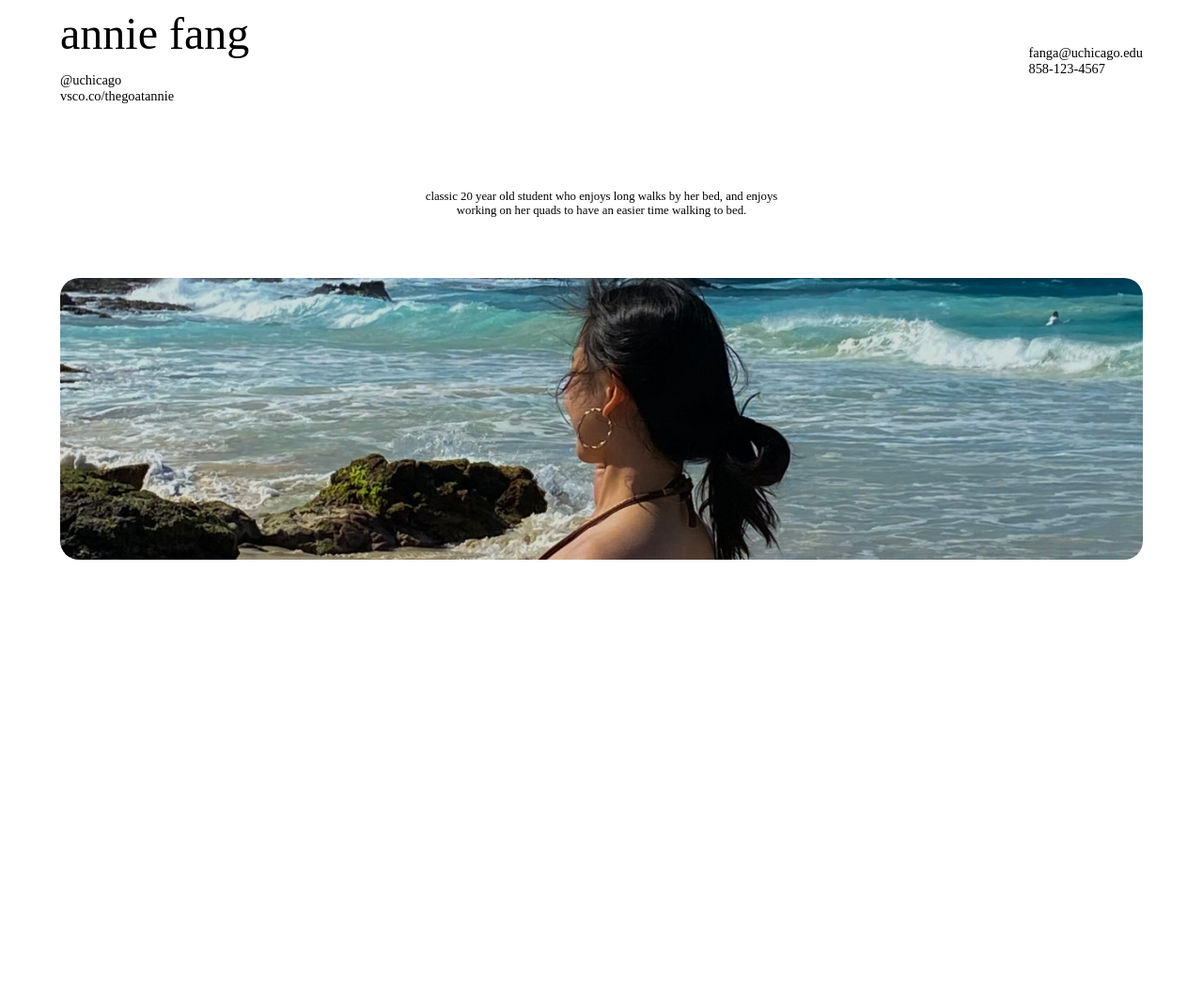
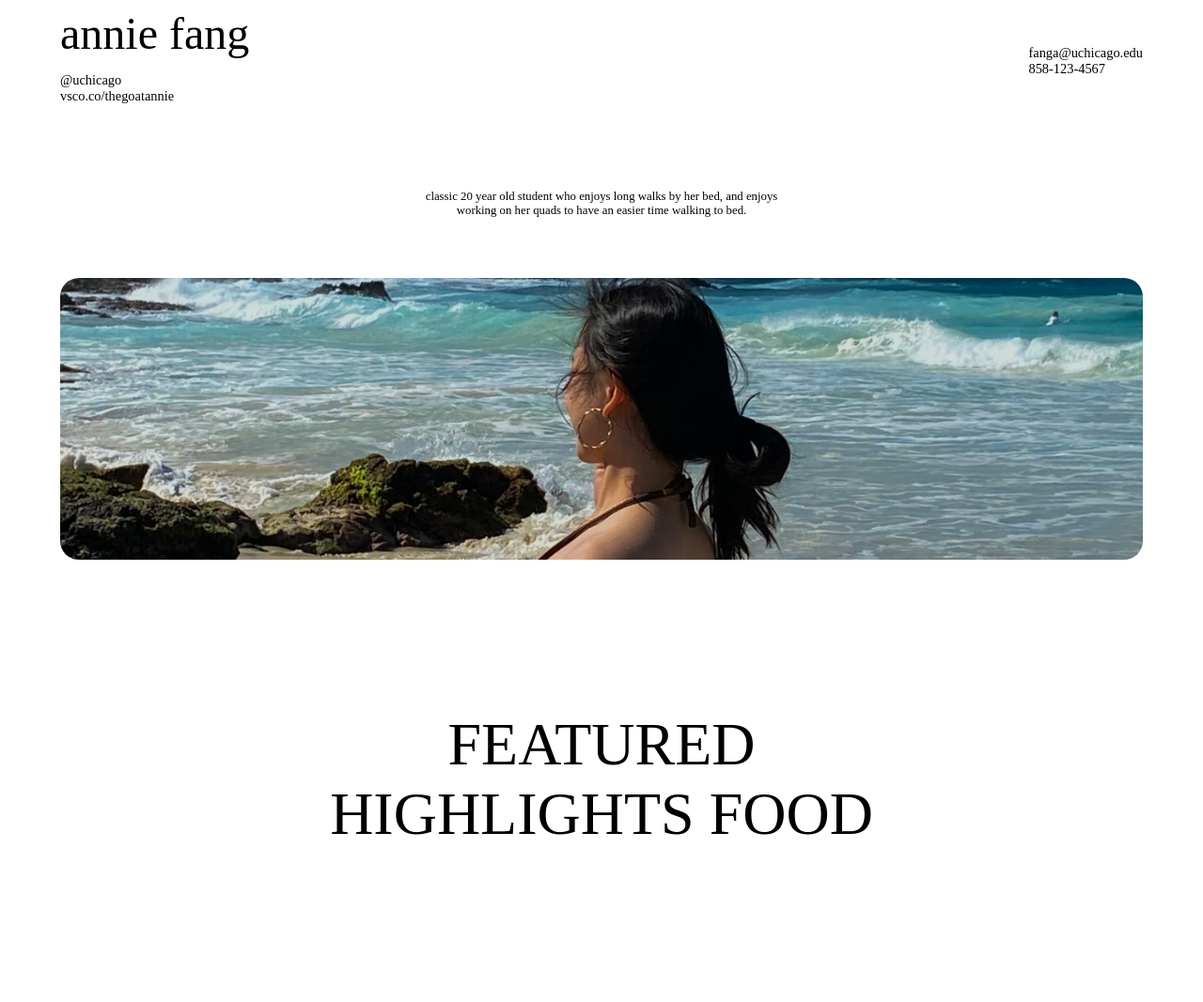
Before and after one commit to thegoatannie/instagram, a plain HTML site: page index.html in a window 1280 px wide. Shown: the whole page at 94% size. Before the commit the page ends 800 px from the top, so only its background shows below. Drawn offline with Linux system fonts and the light colour scheme.

Commit message:
highlights

```diff
--- a/index.html
+++ b/index.html
@@ -53,6 +53,14 @@
       border-radius: 20px;
       margin: 0 auto;
     }
+
+    .highlights {
+      text-align: center;
+      margin: 0 auto;
+      padding: 20vh;
+      font-size: 4em;
+      width: 50vw;
+    }
   </style>
 
   <body>
@@ -72,13 +80,14 @@
       </div>
 
       <div class="bed">
-        classic 20 year old student who
-enjoys long walks by her bed, and
-enjoys working on her quads to have an easier time walking to bed.
+        classic 20 year old student who enjoys long walks by her bed, and enjoys working on her quads to have an easier time walking to bed.
       </div>
 
+      <div class="image_header" style="background-image: url('IMG_5619_Original (1).jpg')"></div>
 
-      <div class="image_header" style="background-image: url('IMG_5619_Original (1).jpg')"></div>
+      <div class="highlights">
+        FEATURED HIGHLIGHTS FOOD
+      </div>
     </main>
   </body>
 </html>
```
Lines whose indentation alone changed are shown as unchanged.
